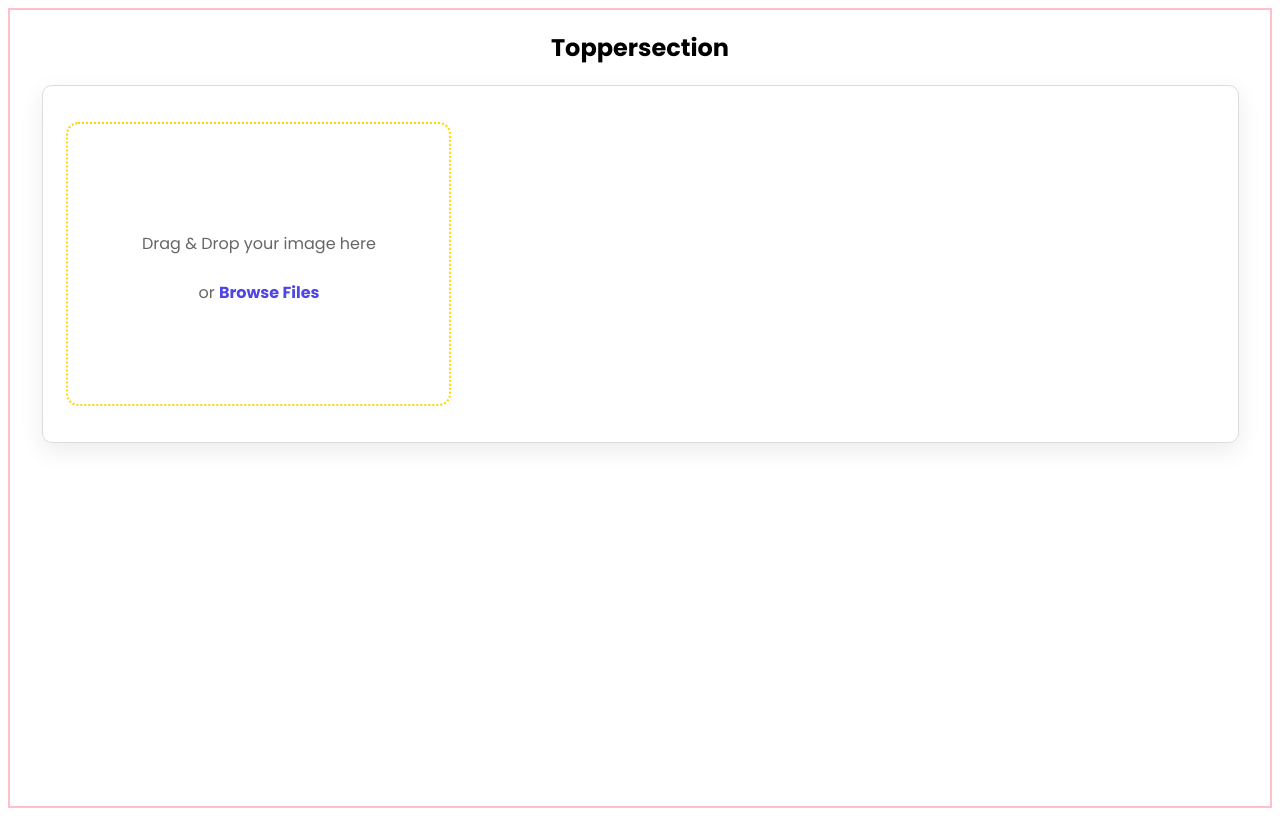
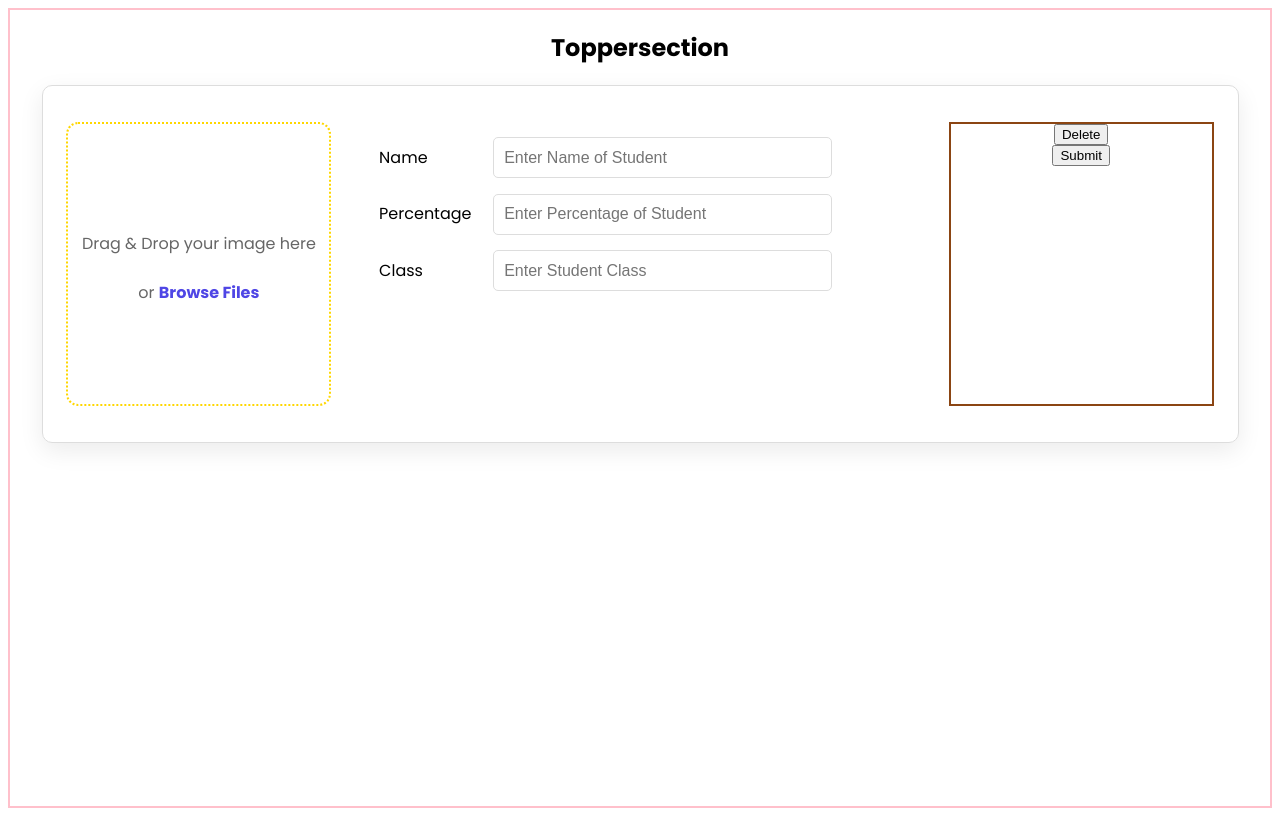
Before and after one commit to kumarakarsh002/SCHOOL, a plain HTML site: page frontend/admindashboard/pages/Toppersection.html in a window 1280 px wide. Drawn offline with Linux system fonts and the light colour scheme.

Commit message:
image uploader making

```diff
--- a/frontend/admindashboard/pages/Toppersection.html
+++ b/frontend/admindashboard/pages/Toppersection.html
@@ -34,6 +34,7 @@
     }
     .Toppersection-studentdetails-image, .Toppersection-studentdetails-image-preview{
         border: 2px dotted gold;
+        position: relative;
         border-radius: 12px;
         margin: 3% 2% 3% 2%;
         flex: 1;
@@ -68,15 +69,15 @@
         border-color: #4f46e5;
       background: #f5f3ff;
     }
-    .Toppersection-studentdetails-imagedetails{
-        /* border: 2px solid seagreen; */
-        flex: 2;
-    }
+
     .delete-btn {
         position: absolute;
+        top: 10px;
+    right: 10px;
+    z-index: 1;
     width: 30px;
     height: 30px;
-    transform: translate(135px, -85px);
+    /* transform: translate(135px, -85px); */
 
     display: flex;
     align-items: center;
@@ -107,6 +108,43 @@
     .hidden{
         display: none;
     }
+
+    .Toppersection-studentdetails-imagedetails{
+        /* border: 2px solid seagreen; */
+        flex: 2;
+        margin: 3% 2%;
+
+        label{
+            display: inline-block;
+            width: 20%;
+            margin-right: 5px;
+        }
+
+        input{
+            border: 1px solid #ddd;
+            border-radius: 5px;
+            padding: 2% 0% 2% 2%;
+            outline: none;
+            width: 65%;
+            margin-top: 3%;
+            font-size: 16px;
+            transition: 0.3s ease;
+        }
+        input:focus{
+            border: 1px solid #6a11cb;
+        }
+    }
+
+
+.Toppersection-studentdetails-imagesubmit{
+    border: 2px solid saddlebrown;
+    flex: 1;
+    margin: 3% 2%;
+    display: flex;
+    flex-direction: column;
+    align-items: center;
+}
+
 </style>
 
 
@@ -128,7 +166,16 @@
             <img id="imagePreview" alt="Image Preview">
         </div>
         <div class="Toppersection-studentdetails-imagedetails">
-
+            <label>Name</label>
+            <input type="text" placeholder="Enter Name of Student" /><br>
+            <label>Percentage</label>
+            <input type="text" placeholder="Enter Percentage of Student" /><br>
+            <label>Class</label>
+            <input type="text" placeholder="Enter Student Class" />
+        </div>
+        <div class="Toppersection-studentdetails-imagesubmit">
+            <button>Delete</button>
+            <button>Submit</button>
         </div>
     </section>
     </section>
```
